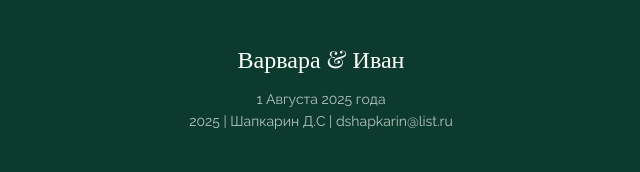
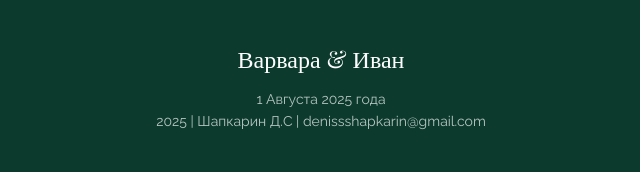
Before and after one commit to Allzer/wedding_ioan_warua, a Flask app: page / in a window 1280 px wide. Shown: the part 3638-3810 px from the top of the page, without its empty margins (319-959 px from the left). Run offline with Flask 3, Linux system fonts and the light colour scheme; some web fonts are replaced.

Commit message:
добавил новую почту

```diff
--- a/templates/index.html
+++ b/templates/index.html
@@ -177,7 +177,7 @@
             <p>1 Августа 2025 года</p>
         </div>
         <div>
-            <p class="prod">2025 | Шапкарин Д.С | dshapkarin@list.ru</p>
+            <p class="prod">2025 | Шапкарин Д.С | denissshapkarin@gmail.com</p>
         </div>
     </footer>
 
```
Also changed, not shown: README.md.
